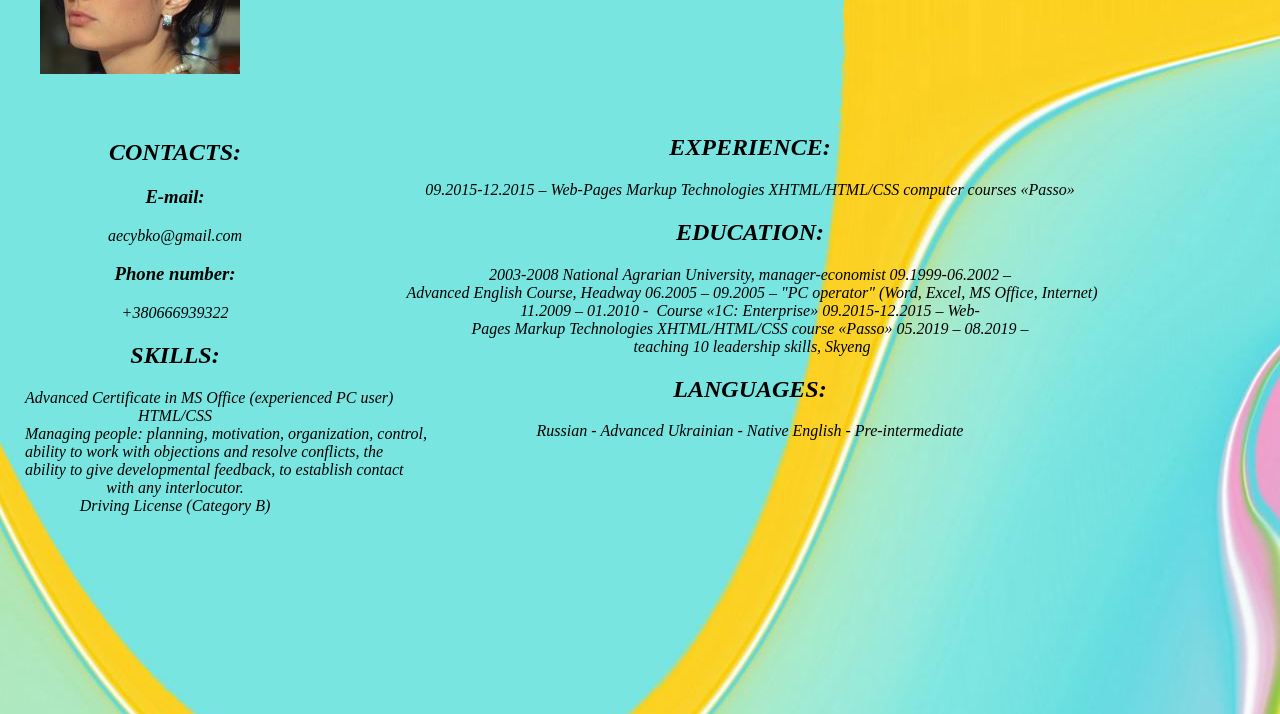
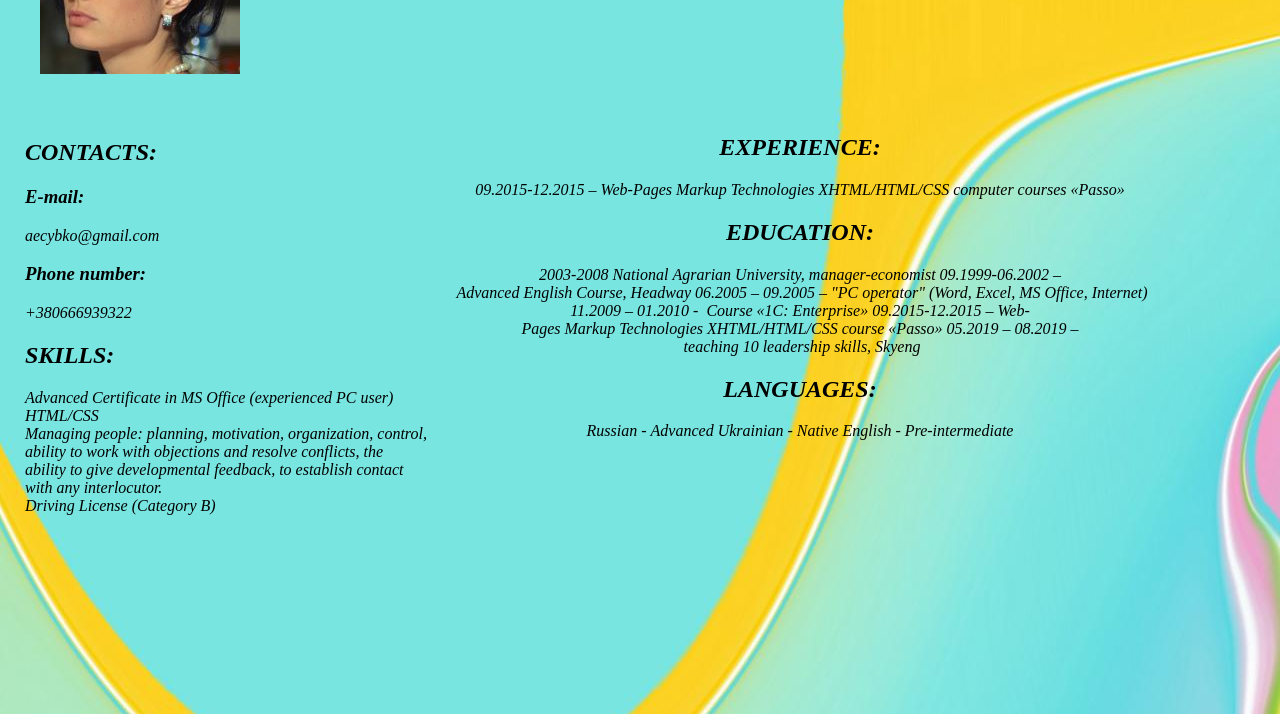
Before and after one commit to Alla-Ts/rsschool-cv, a plain HTML site: page index.html in a window 1280 px wide. Shown: the part 186-900 px from the top of the page. Drawn offline with Linux system fonts and the light colour scheme.

Commit message:
refactor: change text-align

```diff
--- a/style.css
+++ b/style.css
@@ -31,7 +31,7 @@
     top:300px;
     left:20px;
     position:absolute;
-    text-align: center;
+    text-align: left;
     font-style: italic;
     font-size: 16px;
     font-family: 'Times New Roman', Times, serif;
@@ -42,7 +42,7 @@
     width:700px;
     height:400px;
     top:300px;
-    left:400px;
+    left:450px;
     position:absolute;
     text-align: center;
     font-style: italic;
```
